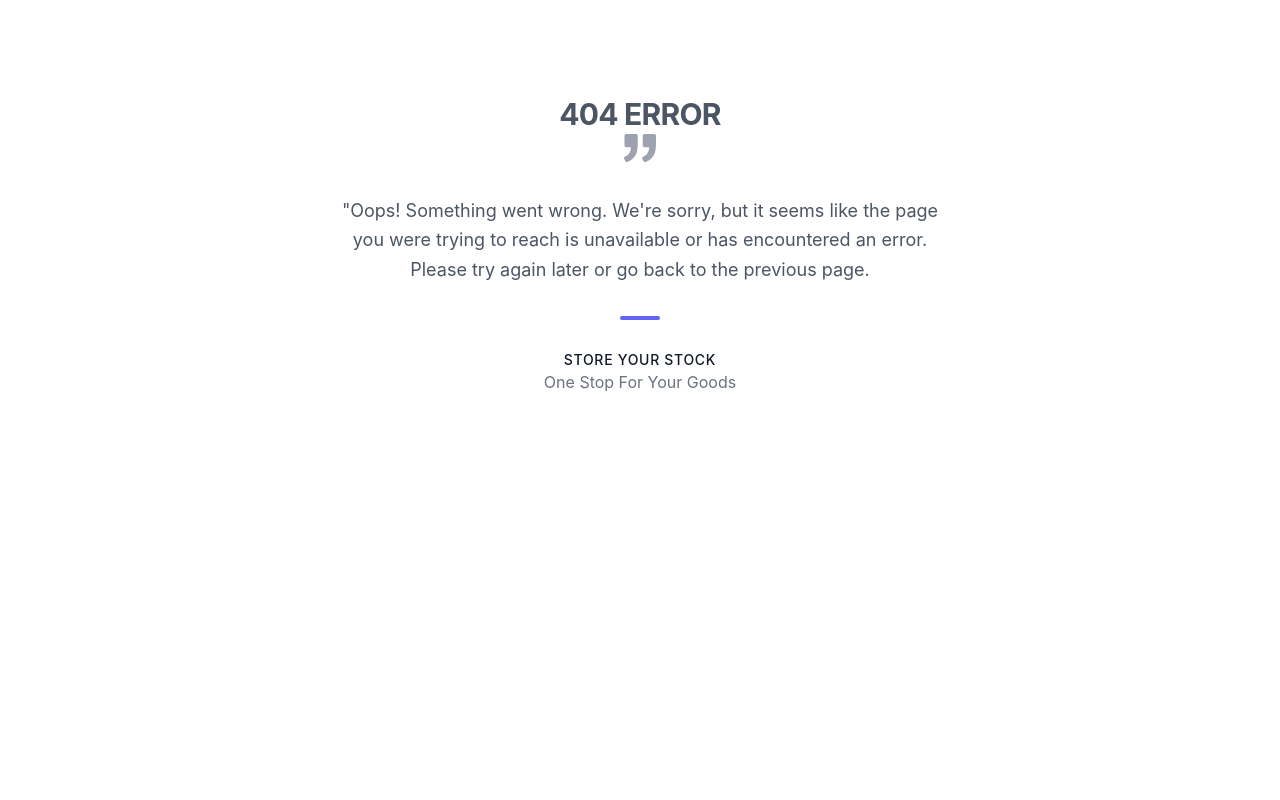
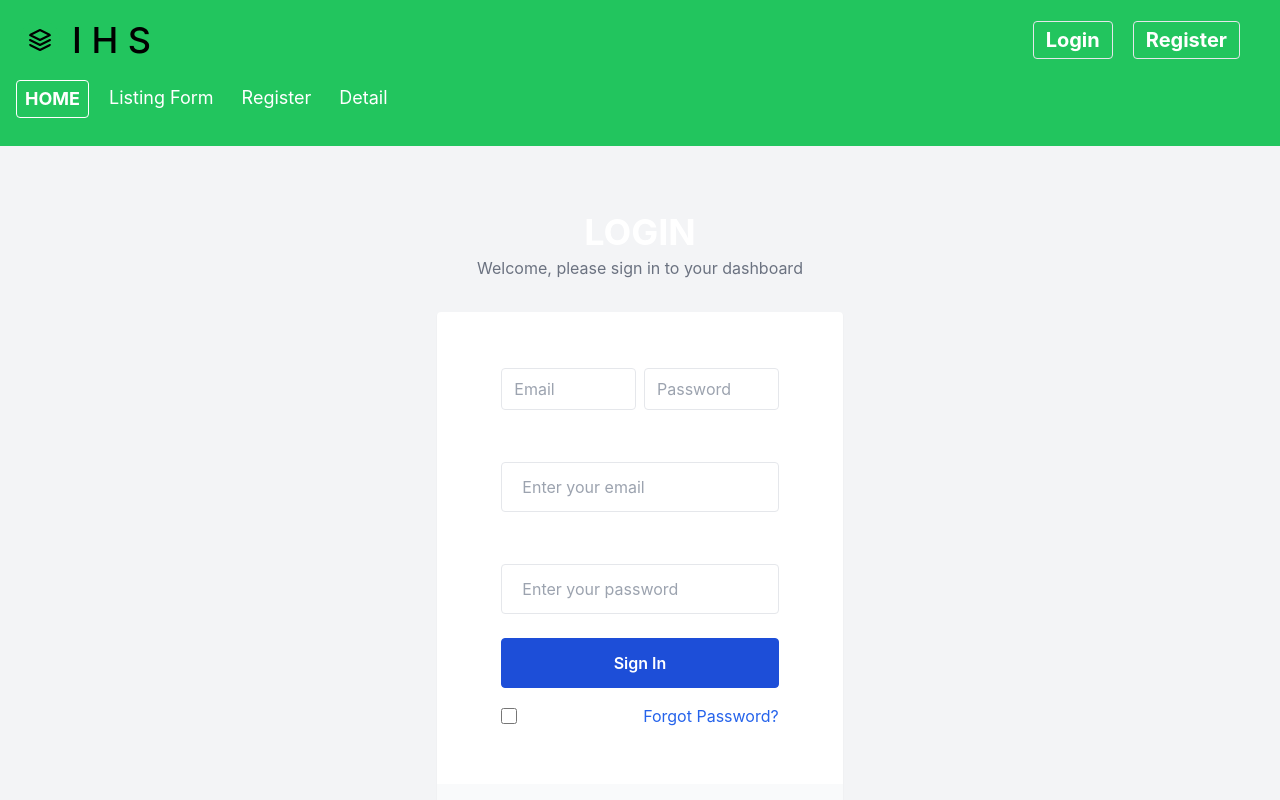
Before and after one commit to IBRAHIMTARIQ18/IHS, a React (Create React App) app: page /signin in a window 1280 px wide. Shown: the top 800 px of the page. Built offline with nearby package versions, Linux system fonts and the light colour scheme.

Commit message:
"Remove Register, and rename signin"

```diff
--- a/src/components/header.jsx
+++ b/src/components/header.jsx
@@ -20,8 +20,8 @@ const Header =()=>{
     </a></Link>
     <nav className="md:ml-auto flex flex-wrap items-center text-base justify-center">
 
-      <a className="mr-5 border py-1 px-3 font-bold rounded text-xl hover:text-gray-900"><Link to='/signup'> Login</Link></a>
-      <a className="mr-5 border py-1 px-3 font-bold rounded text-xl hover:text-gray-900"><Link to='/signup'>Register</Link></a>
+      <a className="mr-5 border py-1 px-3 font-bold rounded text-xl hover:text-gray-900"><Link to='/signin'> Login</Link></a>
+      <a className="mr-5 border py-1 px-3 font-bold rounded text-xl hover:text-gray-900"><Link to='/register'>Register</Link></a>
     </nav>
 
   </div>
--- a/src/pages/signup.jsx
+++ b/src/pages/signin.jsx
@@ -1,6 +1,6 @@
 import React from "react";
 
-export const Signup=()=>{
+export const Signin=()=>{
 
     return(
         <>
@@ -18,8 +18,8 @@ export const Signup=()=>{
         {/* Header */}
         <div className="mb-8 text-center">
           <h1 className="text-4xl font-bold inline-flex items-center mb-1 space-x-3">
-            <svg className="hi-solid hi-cube-transparent inline-block w-8 h-8 text-blue-500" fill="currentColor" viewBox="0 0 20 20" xmlns="http://www.w3.org/2000/svg"><path fillRule="evenodd" d="M9.504 1.132a1 1 0 01.992 0l1.75 1a1 1 0 11-.992 1.736L10 3.152l-1.254.716a1 1 0 11-.992-1.736l1.75-1zM5.618 4.504a1 1 0 01-.372 1.364L5.016 6l.23.132a1 1 0 11-.992 1.736L4 7.723V8a1 1 0 01-2 0V6a.996.996 0 01.52-.878l1.734-.99a1 1 0 011.364.372zm8.764 0a1 1 0 011.364-.372l1.733.99A1.002 1.002 0 0118 6v2a1 1 0 11-2 0v-.277l-.254.145a1 1 0 11-.992-1.736l.23-.132-.23-.132a1 1 0 01-.372-1.364zm-7 4a1 1 0 011.364-.372L10 8.848l1.254-.716a1 1 0 11.992 1.736L11 10.58V12a1 1 0 11-2 0v-1.42l-1.246-.712a1 1 0 01-.372-1.364zM3 11a1 1 0 011 1v1.42l1.246.712a1 1 0 11-.992 1.736l-1.75-1A1 1 0 012 14v-2a1 1 0 011-1zm14 0a1 1 0 011 1v2a1 1 0 01-.504.868l-1.75 1a1 1 0 11-.992-1.736L16 13.42V12a1 1 0 011-1zm-9.618 5.504a1 1 0 011.364-.372l.254.145V16a1 1 0 112 0v.277l.254-.145a1 1 0 11.992 1.736l-1.735.992a.995.995 0 01-1.022 0l-1.735-.992a1 1 0 01-.372-1.364z" clipRule="evenodd" /></svg>
-            <span>Company</span>
+            {/* <svg className="" fill="currentColor" viewBox="0 0 20 20" xmlns="http://www.w3.org/2000/svg"><path fillRule="evenodd" d="M9.504 1.132a1 1 0 01.992 0l1.75 1a1 1 0 11-.992 1.736L10 3.152l-1.254.716a1 1 0 11-.992-1.736l1.75-1zM5.618 4.504a1 1 0 01-.372 1.364L5.016 6l.23.132a1 1 0 11-.992 1.736L4 7.723V8a1 1 0 01-2 0V6a.996.996 0 01.52-.878l1.734-.99a1 1 0 011.364.372zm8.764 0a1 1 0 011.364-.372l1.733.99A1.002 1.002 0 0118 6v2a1 1 0 11-2 0v-.277l-.254.145a1 1 0 11-.992-1.736l.23-.132-.23-.132a1 1 0 01-.372-1.364zm-7 4a1 1 0 011.364-.372L10 8.848l1.254-.716a1 1 0 11.992 1.736L11 10.58V12a1 1 0 11-2 0v-1.42l-1.246-.712a1 1 0 01-.372-1.364zM3 11a1 1 0 011 1v1.42l1.246.712a1 1 0 11-.992 1.736l-1.75-1A1 1 0 012 14v-2a1 1 0 011-1zm14 0a1 1 0 011 1v2a1 1 0 01-.504.868l-1.75 1a1 1 0 11-.992-1.736L16 13.42V12a1 1 0 011-1zm-9.618 5.504a1 1 0 011.364-.372l.254.145V16a1 1 0 112 0v.277l.254-.145a1 1 0 11.992 1.736l-1.735.992a.995.995 0 01-1.022 0l-1.735-.992a1 1 0 01-.372-1.364z" clipRule="evenodd" /></svg> */}
+            <span>LOGIN</span>
           </h1>
           <p className="text-gray-500">
             Welcome, please sign in to your dashboard
```
Also changed, not shown: src/App.js (+4 -3 lines), 1 other file (tests, documents, lock files or other folders).
